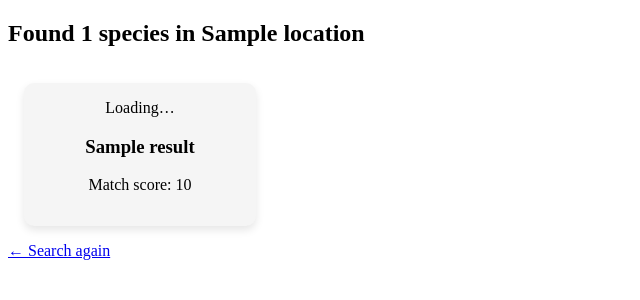
After one commit to Bivyt/LifeDex, a Django app: template real_dex/dex_maker/templates/results.html in a window 1280 px wide. The commit adds this page. Shown: the top 300 px of the page, without its empty margins (0-640 px from the left). Run offline with Django 5.2, Linux system fonts and the light colour scheme; the template is opened without the code that fills it: most values are stand-ins (such as "Sample title", 1, 10 or a date in 2020).

Commit message:
Clean results display skeleton

```diff
--- a/real_dex/dex_maker/static/styles.css
+++ b/real_dex/dex_maker/static/styles.css
@@ -0,0 +1,34 @@
+/* For Entry Page */
+
+/* For Dex Results */
+.card-container {
+  display: flex;
+  gap: 1rem;
+  overflow-x: auto;
+  padding: 1rem;
+  scroll-snap-type: x mandatory;
+}
+
+.pokemon-card {
+  min-width: 200px;
+  background: #f5f5f5;
+  border-radius: 10px;
+  padding: 1rem;
+  text-align: center;
+  scroll-snap-align: start;
+  box-shadow: 0 4px 8px rgba(0,0,0,0.1);
+}
+
+.pokemon-card img {
+  width: 120px;
+  height: 120px;
+}
+
+.types span {
+  display: inline-block;
+  margin: 0.2rem;
+  padding: 0.2rem 0.5rem;
+  border-radius: 5px;
+  background: #ddd;
+  font-size: 0.8rem;
+}
--- /dev/null
+++ b/real_dex/dex_maker/templates/results.html
@@ -0,0 +1,27 @@
+<!DOCTYPE html>
+<html>
+<head>
+  <title>Results</title>
+  {% load static %}
+  <link rel="stylesheet" href="{% static 'styles.css' %}">
+  <script defer src="{% static 'pokemon.js' %}"></script>
+</head>
+<body>
+
+<h2>Found {{ species_count }} species in {{ location }}</h2>
+
+<div class="card-container">
+  {% for name, score in results %}
+    <div class="pokemon-card" data-pokemon="{{ name|lower }}">
+      <div class="sprite">Loading…</div>
+      <h3>{{ name }}</h3>
+      <p>Match score: {{ score }}</p>
+      <div class="types"></div>
+    </div>
+  {% endfor %}
+</div>
+
+<a href="/">← Search again</a>
+
+</body>
+</html>
```
Also changed, not shown: real_dex/dex_maker/static/dex.js (added, +28 -0 lines), real_dex/dex_maker/templates/index.html (+7 -15 lines), real_dex/dex_maker/views.py (+12 -9 lines).
